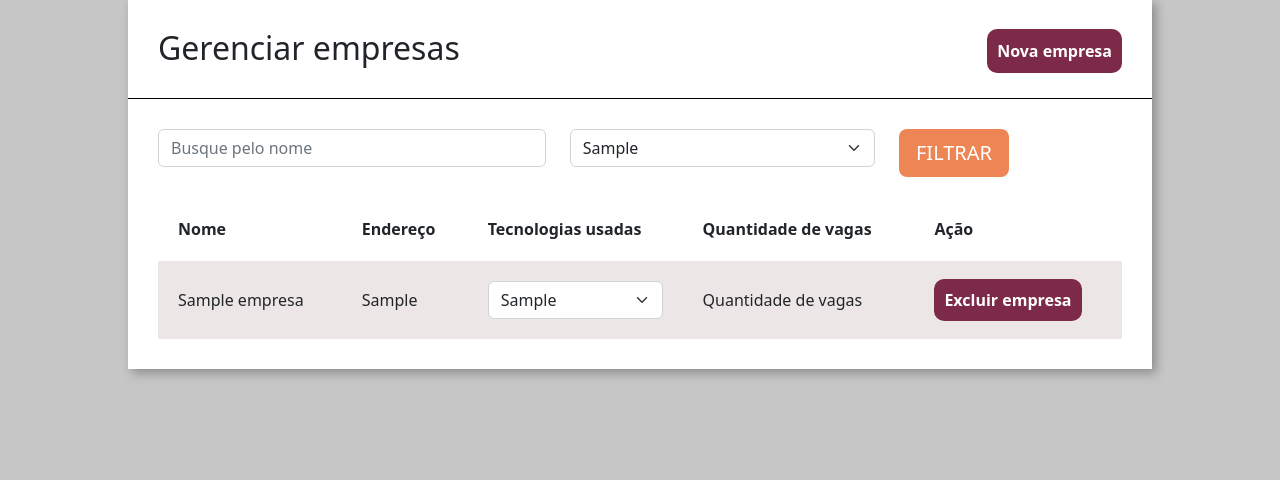
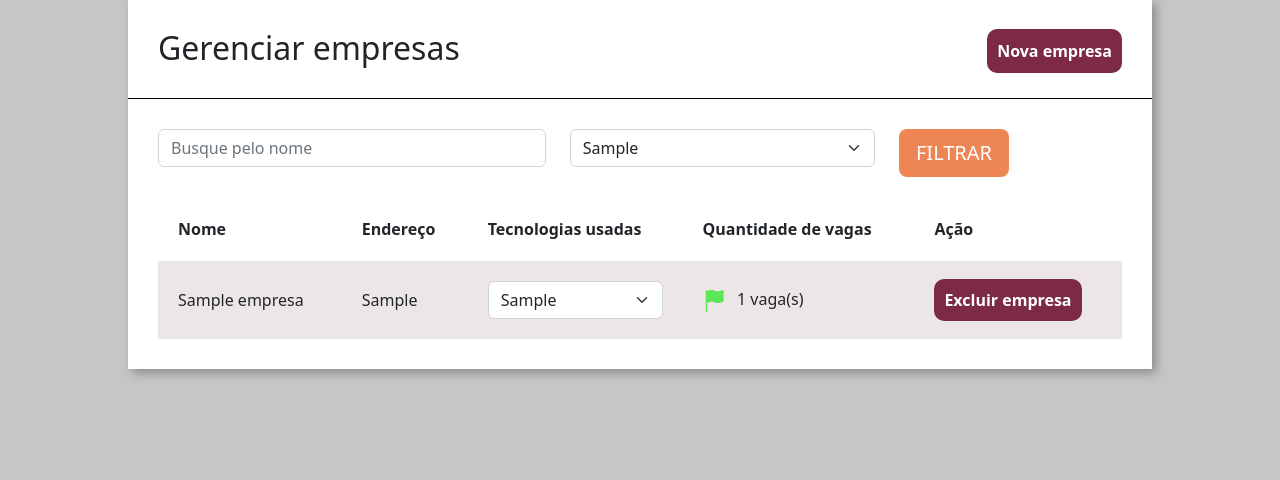
Before and after one commit to raphael-araujo/seletive, a Django app: page /home/empresas/ in a window 1280 px wide. Shown: the part 95-575 px from the top of the page. Run offline with Django 4.2, Linux system fonts and the light colour scheme; tables that the repository leaves empty hold one stand-in row (values such as "Sample post").

Commit message:
adicionando a quantidade de vagas na listagem de empresas

```diff
--- a/empresa/templates/empresas.html
+++ b/empresa/templates/empresas.html
@@ -47,7 +47,6 @@
                 </form>
 
                 <table class="tabela" cellpadding="20">
-                    {% for empresa in empresas %}
                     <tr>
                         <th>Nome</th>
                         <th>Endereço</th>
@@ -56,6 +55,7 @@
                         <th>Ação</th>
                     </tr>
 
+                    {% for empresa in empresas %}
                         <tr {% if not forloop.counter|is_par %} class="tabela-linha" {% endif %}>
                             <td>{{ empresa.nome }}</td>
                             <td>{{ empresa.endereco }}</td>
@@ -66,18 +66,23 @@
                                     {% endfor %}
                                 </select>
                             </td>
-                            <td>
-                                Quantidade de vagas
+                            <td >
+                                {% if empresa.quantidade_vagas > 0 %}
+                                    <img src="{% static 'empresa/img/flag_green.png' %}" alt="Green flag">
+                                    {% else %}
+                                    <img src="{% static 'empresa/img/flag_red.png' %}" alt="Red flag">
+                                {% endif %}
+                                &nbsp&nbsp{{ empresa.quantidade_vagas }} vaga(s)
                             </td>
                             <td>
                                 <a class="btn-excluir" href="{% url 'excluir_empresa' empresa.id %}">Excluir empresa</a>
                             </td>
                         </tr>
-                </table>
-                    {% empty %}
+                        {% empty %}
                         <br>
                         <p>Não existem empresas cadastradas.</p>
-                    {% endfor %}
+                        {% endfor %}
+                </table>
             </div>
         </div>
     </div>
```
Also changed, not shown: templates/static/empresa/img/flag_green.png (added), templates/static/empresa/img/flag_red.png (added).
